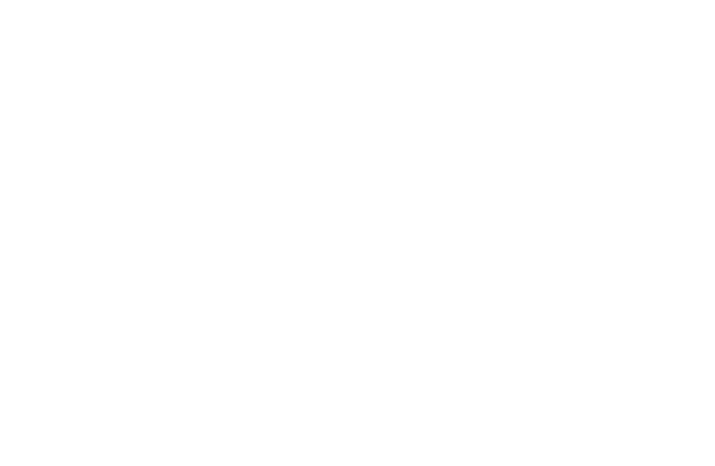
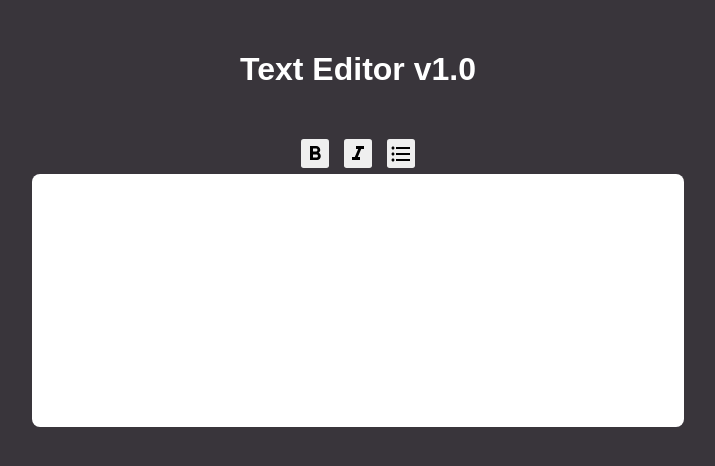
Before and after one commit to k-cichorski/text-editor, a plain HTML site: page index.html in a window 1280 px wide. Shown: the whole page, without its empty margins (282-997 px from the left). Drawn offline with Linux system fonts and the light colour scheme.

Commit message:
basic layout and styling

```diff
--- a/index.html
+++ b/index.html
@@ -1,5 +1,6 @@
 <!DOCTYPE html>
 <html lang="en">
+
 <head>
   <meta charset="UTF-8">
   <meta http-equiv="X-UA-Compatible" content="IE=edge">
@@ -7,8 +8,31 @@
   <link rel="stylesheet" href="style.css">
   <title>Text Editor</title>
 </head>
+
 <body>
+
+  <div class="header">
+    <h1>Text Editor v1.0</h1>
+  </div>
+
+  <div class="content">
+    <div class="editor">
+      <div class="editor-toolbar">
+        <button id="button-bold">
+          <img src="images/bold.svg" />
+        </button>
+        <button id="button-italic">
+          <img src="images/italic.svg" />
+        </button>
+        <button id="button-bullets">
+          <img src="images/bullets.svg" />
+        </button>
+      </div>
+      <div id="textbox-input" class="textbox-input" contenteditable></div>
+    </div>
+  </div>
 
 </body>
 <script src="index.js"></script>
+
 </html>
--- a/style.css
+++ b/style.css
@@ -0,0 +1,62 @@
+* {
+  margin: 0;
+  padding: 0;
+  font-family: Arial, Helvetica, sans-serif;
+}
+
+body {
+  background-color: rgb(57, 53, 59);
+}
+
+.header {
+  margin-top: 4%;
+  text-align: center;
+  color: white;
+}
+
+.content {
+  height: 50%;
+  margin: 4% auto;
+  display: flex;
+  flex-direction: column;
+  justify-content: center;
+  align-items: center;
+}
+
+.editor {
+  width: 50%;
+  display: flex;
+  flex-direction: column;
+  justify-content: center;
+  align-items: center;
+}
+
+.editor-toolbar {
+  display: flex;
+  justify-content: center;
+}
+
+.editor-toolbar > button {
+  margin: 0 10%;
+  padding: 3%;
+  cursor: pointer;
+  display: flex;
+  justify-content: center;
+  align-items: center;
+  border: 0px solid transparent;
+  border-radius: 0.2em;
+}
+
+.textbox-input {
+  width: 100%;
+  height: 15rem;
+  padding: 1%;
+  margin: 1% 0;
+  resize: none;
+  border-radius: 0.5em;
+  background-color: white;
+}
+
+.textbox-input:focus {
+  outline: 0px none transparent;
+}
```
Also changed, not shown: images/bold.svg (added), images/bullets.svg (added), images/italic.svg (added).
